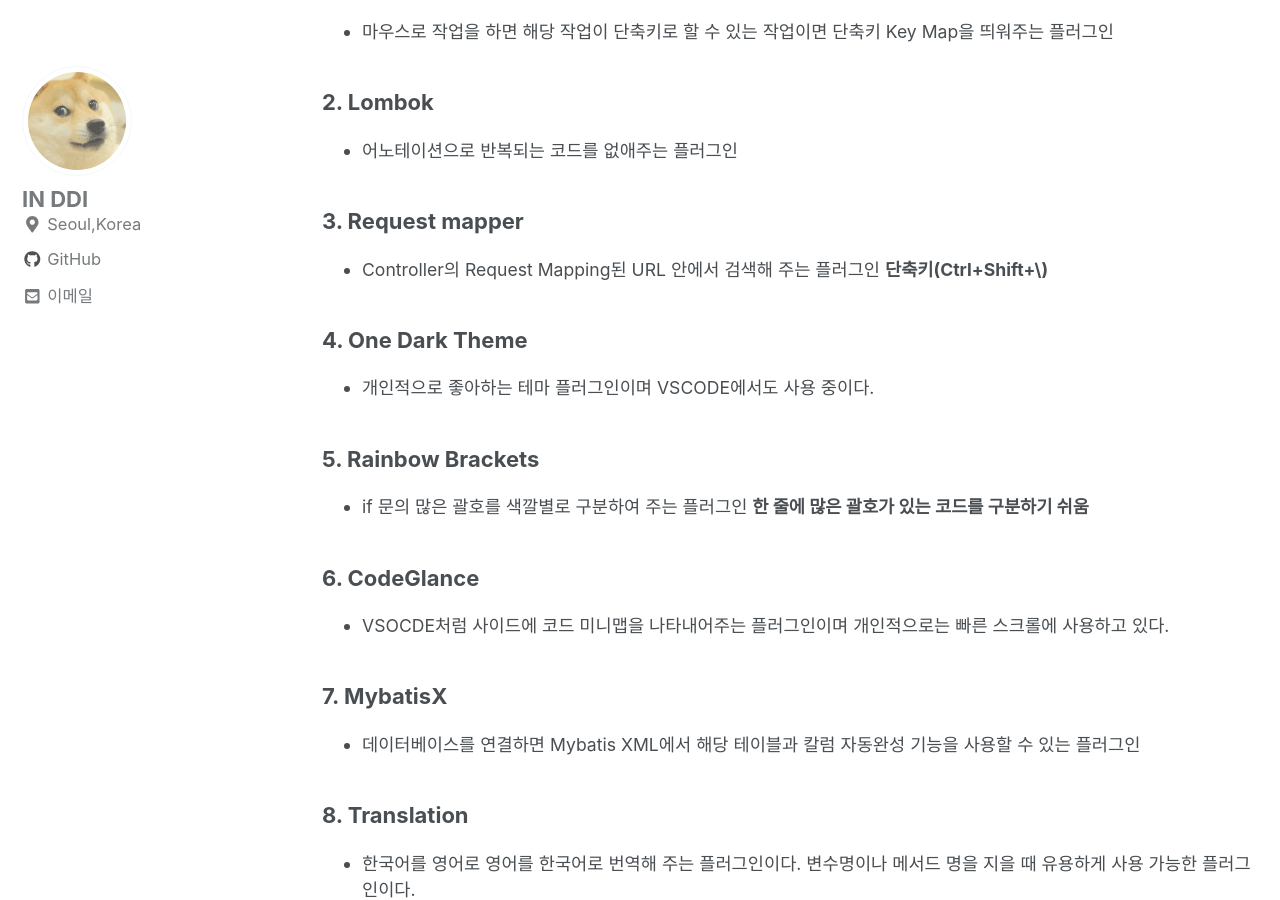
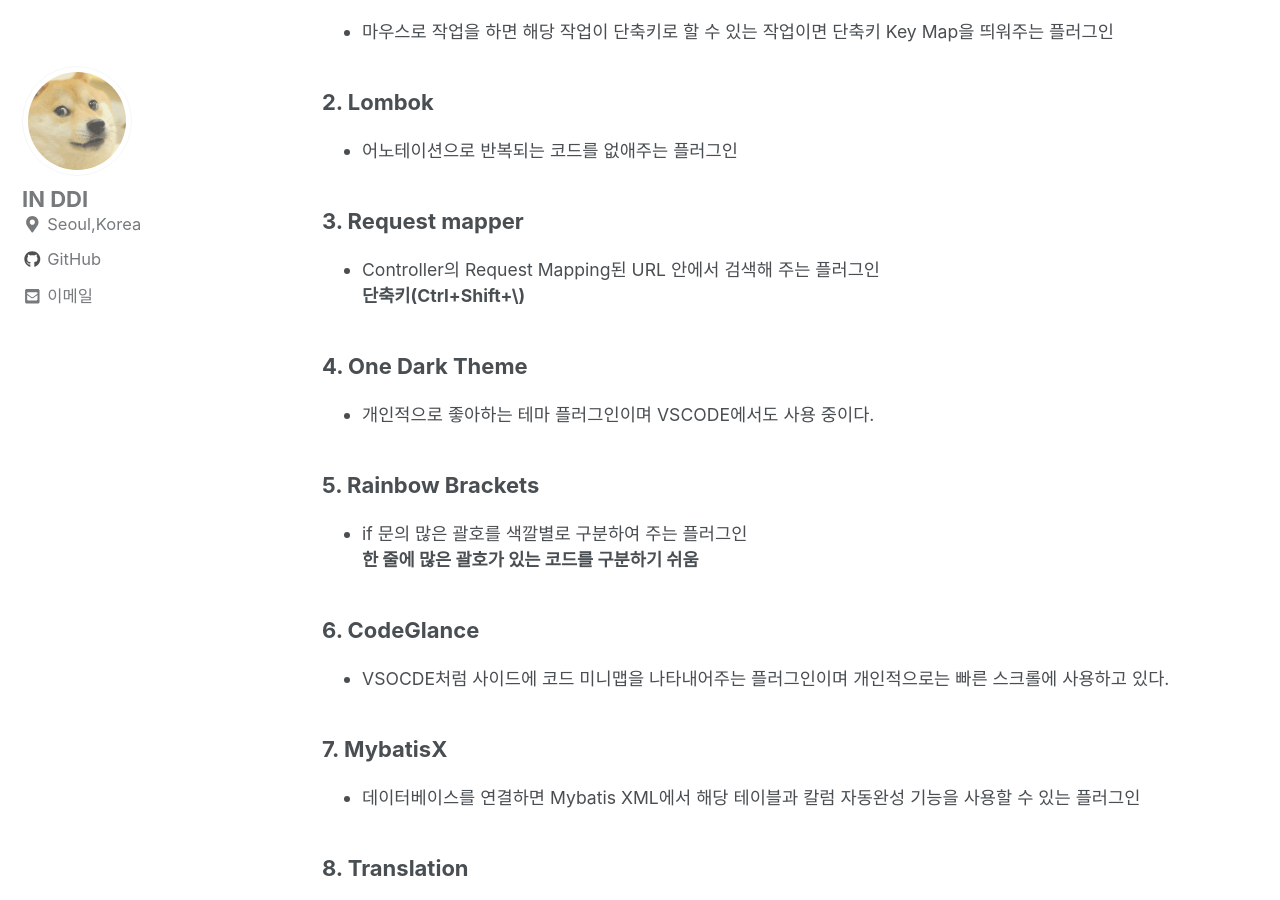
Before and after one commit to InSeok9068/inseok9068.github.io, a Jekyll site: the page built from _posts/intellij/2020-11-17-intellij-plugins.md, in a window 1280 px wide and 900 px high, scrolled down 448 px. Built offline with Jekyll 4.4.1, drawn with Linux system fonts in a browser that asks for light colours; cached includes are drawn as plain includes; nearby versions of some CDN libraries; comment, search, counter and statistics services are not loaded.

```diff
--- a/_posts/intellij/2020-11-17-intellij-plugins.md
+++ b/_posts/intellij/2020-11-17-intellij-plugins.md
@@ -19,13 +19,15 @@ categories:
 - 어노테이션으로 반복되는 코드를 없애주는 플러그인
 
 ### 3. Request mapper
-- Controller의 Request Mapping된 URL 안에서 검색해 주는 플러그인 **단축키(Ctrl+Shift+\\)**
+- Controller의 Request Mapping된 URL 안에서 검색해 주는 플러그인<br>
+**단축키(Ctrl+Shift+\\)**
 
 ### 4. One Dark Theme
 - 개인적으로 좋아하는 테마 플러그인이며 VSCODE에서도 사용 중이다.
 
 ### 5. Rainbow Brackets
-- if 문의 많은 괄호를 색깔별로 구분하여 주는 플러그인 **한 줄에 많은 괄호가 있는 코드를 구분하기 쉬움**
+- if 문의 많은 괄호를 색깔별로 구분하여 주는 플러그인<br>
+**한 줄에 많은 괄호가 있는 코드를 구분하기 쉬움**
 
 ### 6. CodeGlance
 - VSOCDE처럼 사이드에 코드 미니맵을 나타내어주는 플러그인이며 개인적으로는 빠른 스크롤에 사용하고 있다.
```
